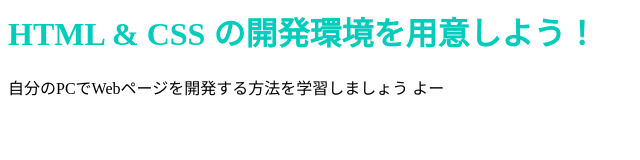
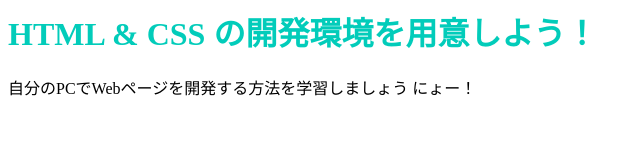
Before and after one commit to lesoleil-div/lesoleil-div.github.io, a plain HTML site: page index.html in a window 1280 px wide. Shown: the full height of the page, 0-640 px from the left. Drawn offline with Linux system fonts and the light colour scheme.

Commit message:
Update index.html

```diff
--- a/index.html
+++ b/index.html
@@ -7,6 +7,6 @@
   <body>
     <h1 class="title">HTML & CSS の開発環境を用意しよう！
    </h1>
-    <p>自分のPCでWebページを開発する方法を学習しましょう よー</p>
+    <p>自分のPCでWebページを開発する方法を学習しましょう にょー！</p>
   </body>
 </html>
```
